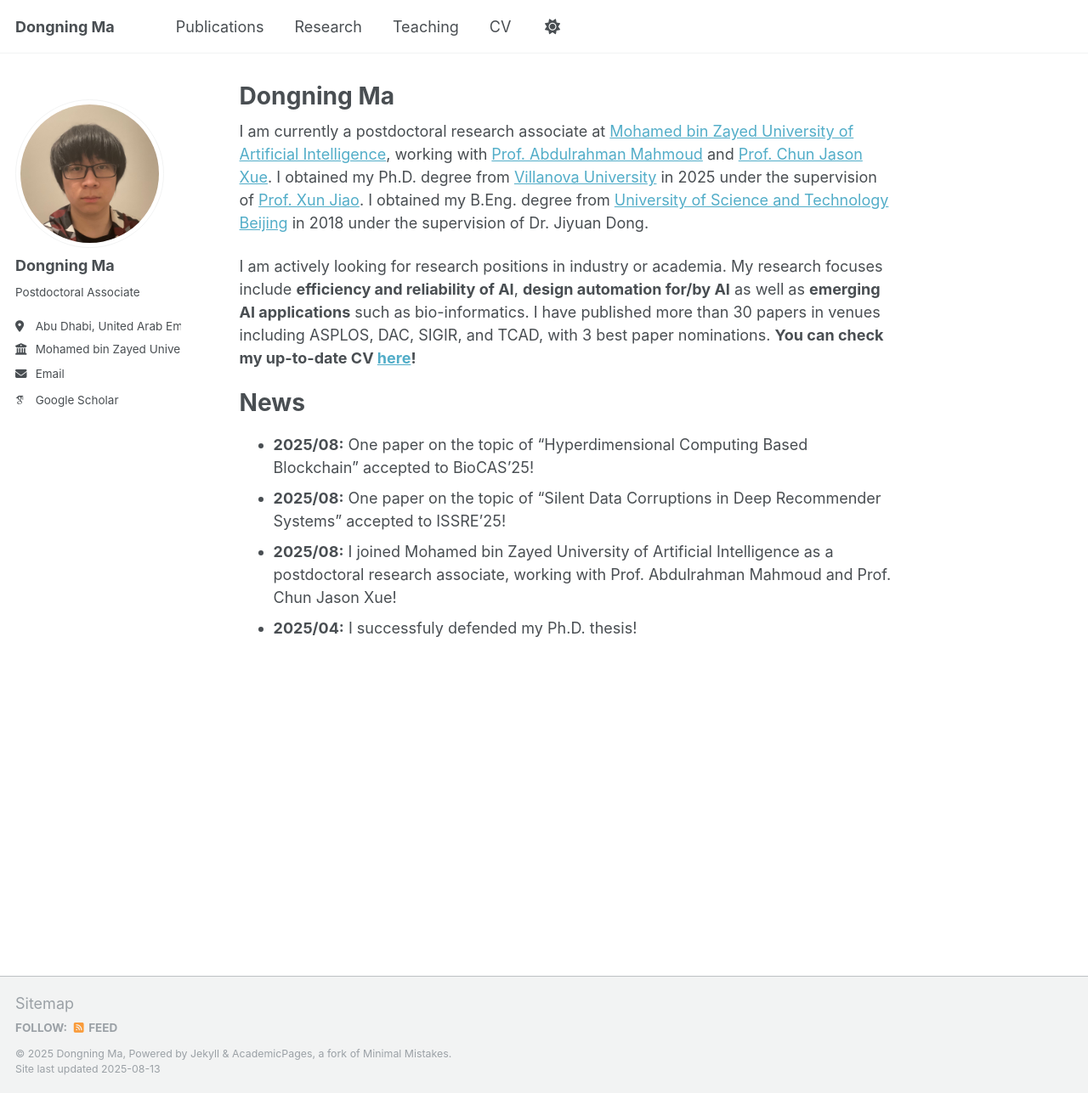
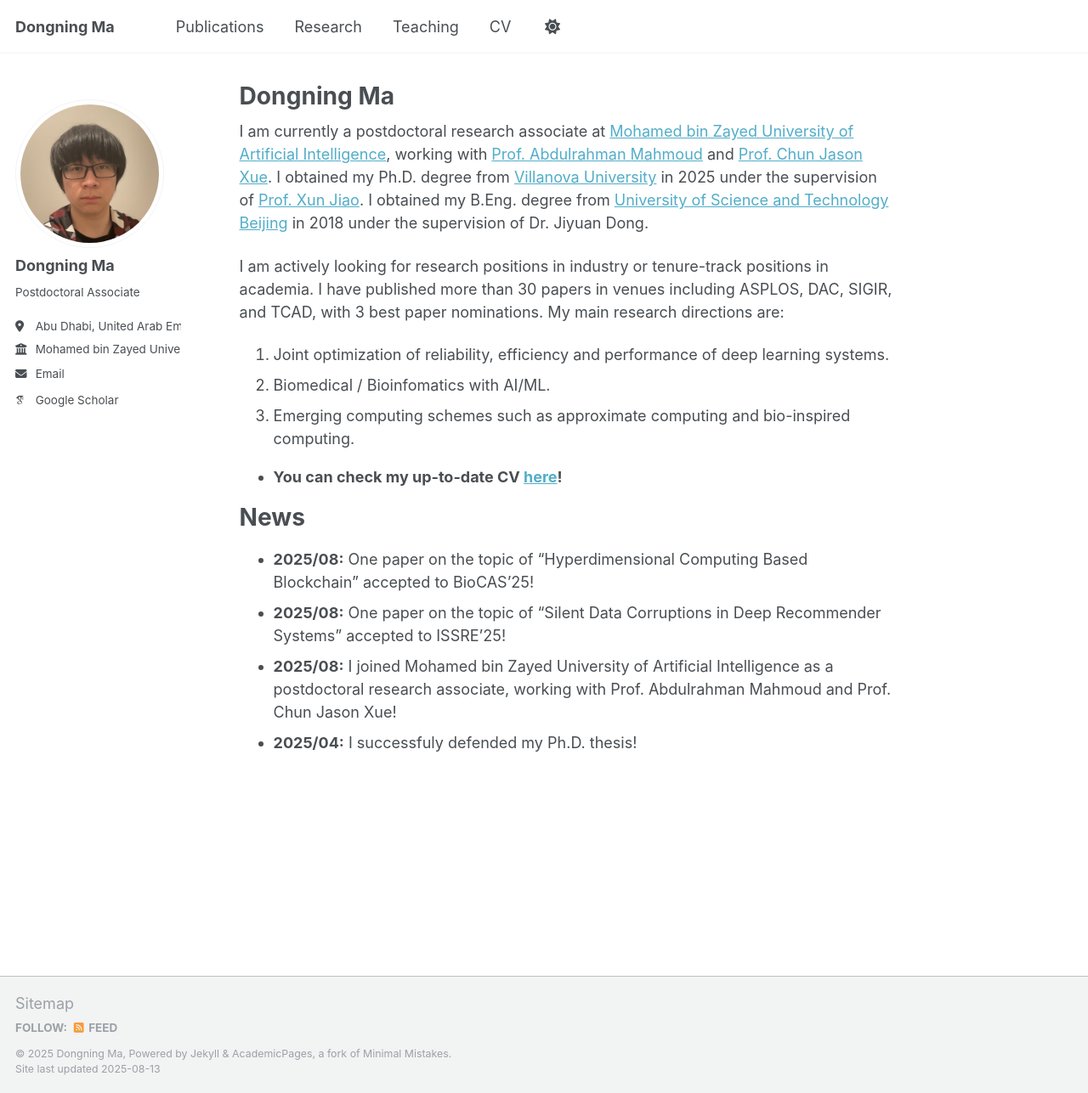
Before and after one commit to dongning-ma/dongning-ma.github.io, a Jekyll site: the page built from _pages/about.md, in a window 1280 px wide and 1287 px high. Shown: the whole window at 85% size. Built offline with Jekyll 4.4.1, drawn with Linux system fonts in a browser that asks for light colours; some web fonts are replaced; a script that is not in the unit is left out.

Commit message:
update homepage

```diff
--- a/_pages/about.md
+++ b/_pages/about.md
@@ -9,7 +9,12 @@ redirect_from:
 
 I am currently a postdoctoral research associate at [Mohamed bin Zayed University of Artificial Intelligence](https://mbzuai.ac.ae/), working with [Prof. Abdulrahman Mahmoud](https://ma3mool.github.io/) and [Prof. Chun Jason Xue](https://mlab.hk/people/jasonxue/). I obtained my Ph.D. degree from [Villanova University](https://villanova.edu/) in 2025 under the supervision of [Prof. Xun Jiao](https://vu-detail.github.io/people/jiao). I obtained my B.Eng. degree from [University of Science and Technology Beijing](https://www.ustb.edu.cn/) in 2018 under the supervision of Dr. Jiyuan Dong.
 
-I am actively looking for research positions in industry or academia. My research focuses include **efficiency and reliability of AI**, **design automation for/by AI** as well as **emerging AI applications** such as bio-informatics. I have published more than 30 papers in venues including ASPLOS, DAC, SIGIR, and TCAD, with 3 best paper nominations. **You can check my up-to-date CV [here](/cv/)!**
+I am actively looking for research positions in industry or tenure-track positions in academia. I have published more than 30 papers in venues including ASPLOS, DAC, SIGIR, and TCAD, with 3 best paper nominations. My main research directions are:
+1. Joint optimization of reliability, efficiency and performance of deep learning systems.
+2. Biomedical / Bioinfomatics with AI/ML.
+3. Emerging computing schemes such as approximate computing and bio-inspired computing.
+
+- **You can check my up-to-date CV [here](/cv/)!**
 
 # News
 - **2025/08:** One paper on the topic of "Hyperdimensional Computing Based Blockchain" accepted to BioCAS'25!
```
